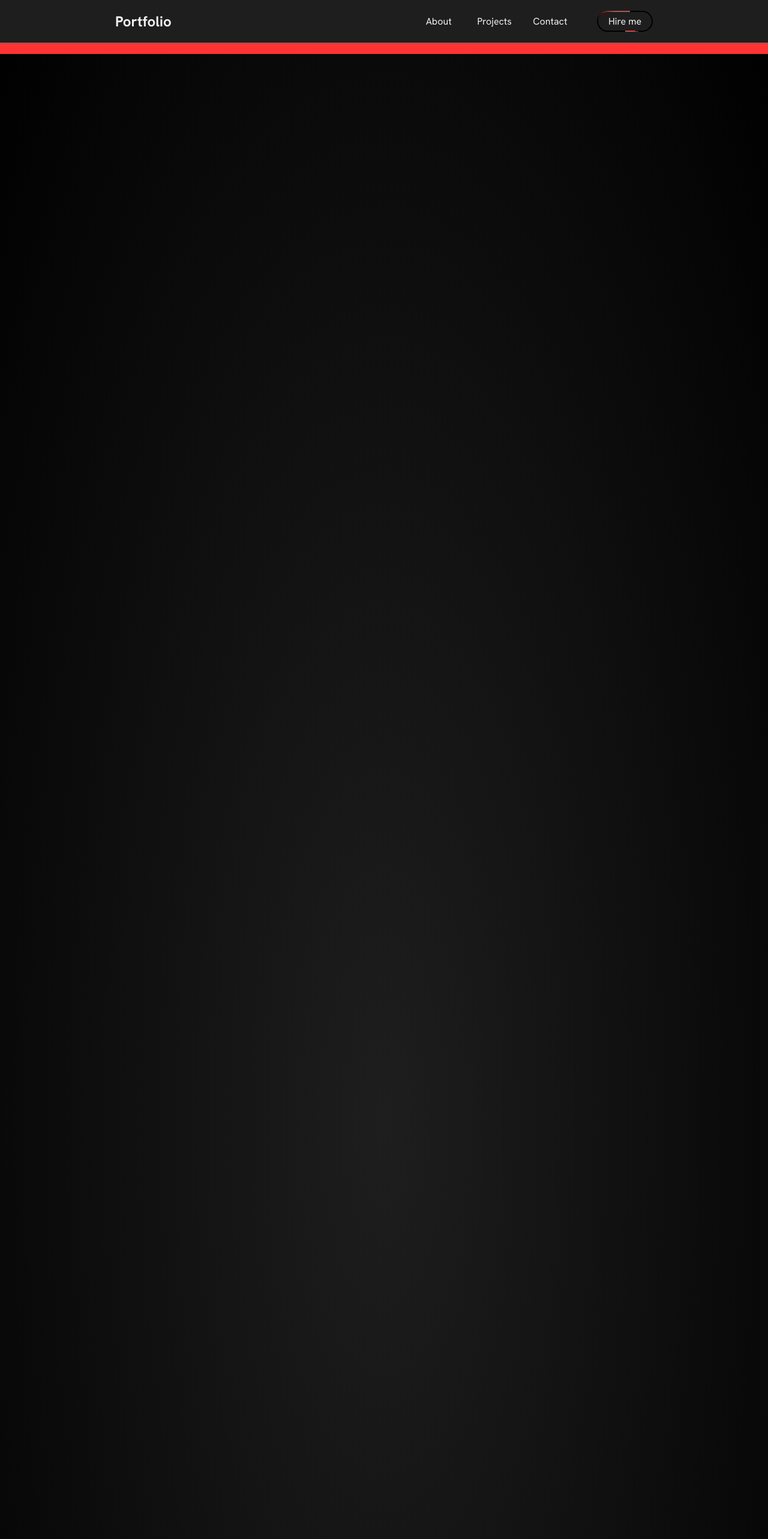
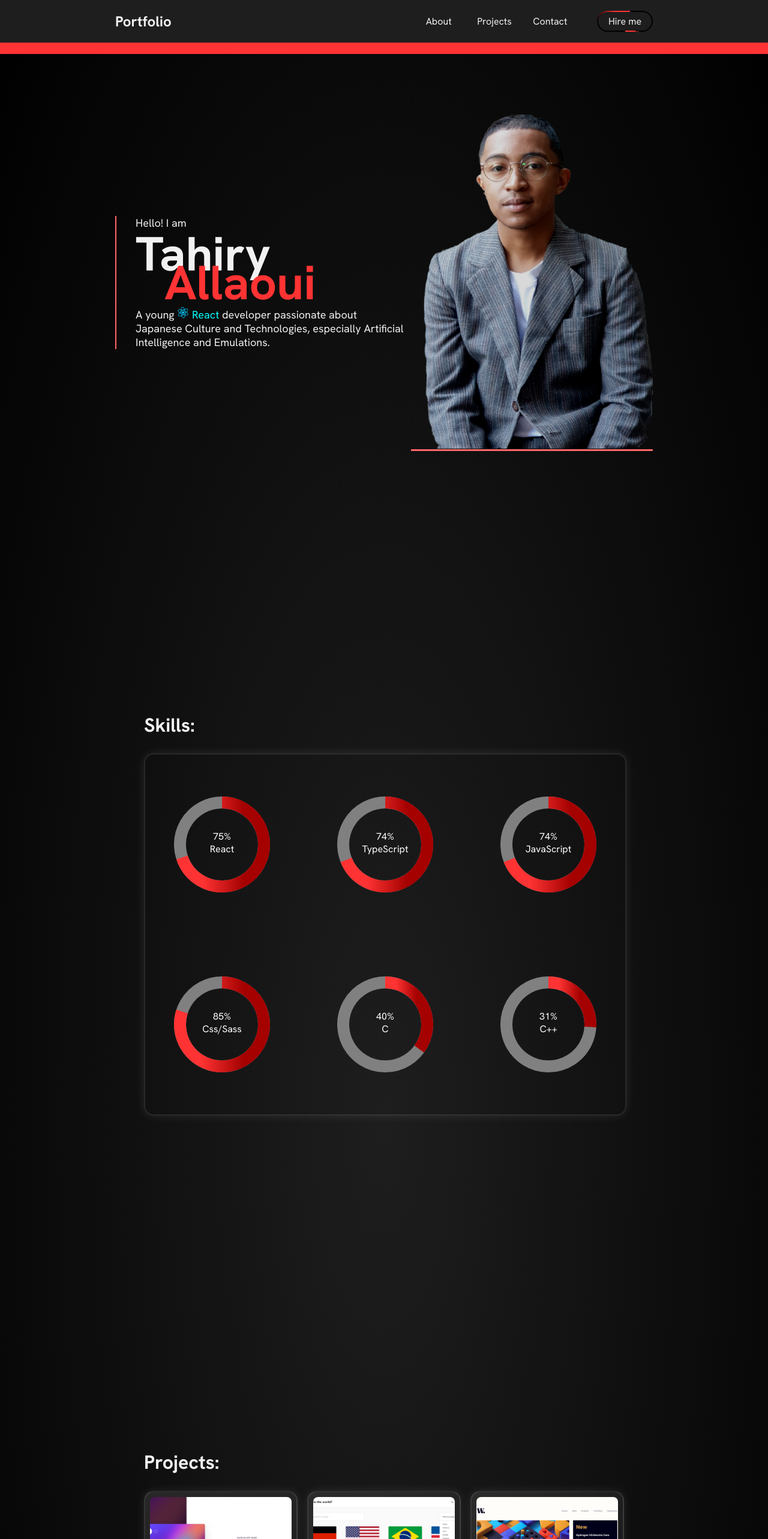
Before and after one commit to TahiryAllaoui/portfolio, a React (Vite) app: page / in a window 1280 px wide. Shown: the top 2566 px of the page at 60% size. Built offline with nearby package versions, Linux system fonts and the light colour scheme.

Commit message:
Slide effect operationel

```diff
--- a/src/components/App.tsx
+++ b/src/components/App.tsx
@@ -1,3 +1,4 @@
+import { useState } from 'react'
 import '../style/App.scss'
 import About from './About'
 import Header from './Header'
@@ -5,6 +6,9 @@ import Project from './Project'
 import Skills from './Skills'
 
 function App() {
+  const [nameClass, setNameClass] = useState('');
+  setTimeout(() => {
+    setNameClass('hidden');
     const observer = new IntersectionObserver((entries) => {
       entries.forEach((entry) => {
         console.log(entry);
@@ -19,14 +23,16 @@ function App() {
 
     const hiddenElements = document.querySelectorAll('.hidden');
     hiddenElements.forEach((elmts) => observer.observe(elmts));
+  }, 10)
+
 
   return (
     <div className='app'>
       <div className="line"></div>
       <Header />
-      <About className='hidden' />
-      <Skills className='hidden-skill' />
-      <Project className='hidden' />
+      <About className={nameClass} />
+      <Skills className={nameClass}  />
+      <Project className={nameClass}  />
     </div>
   )
 }
--- a/src/style/About.scss
+++ b/src/style/About.scss
@@ -59,7 +59,6 @@
         background-repeat: no-repeat;
         background-size: contain;
         background-position: center;
-        // animation: 'grow' 700ms;
     }
 }
 
@@ -67,7 +66,7 @@
     opacity: 0;
     filter: blur(5px);
     transform: translateX(-100%);
-    transition: all 3000ms;
+    transition: all 2000ms;
 }
 
 .show {
--- a/src/style/Project.scss
+++ b/src/style/Project.scss
@@ -108,16 +108,3 @@
         }
     }
 }
-
-.hidden {
-    opacity: 0;
-    filter: blur(5px);
-    transform: translateX(-100%);
-    transition: all 3000ms;
-}
-
-.show {
-    opacity: 1;
-    filter: blur(0);
-    transform: translateX(0);
-}
--- a/src/style/Skills.scss
+++ b/src/style/Skills.scss
@@ -49,16 +49,3 @@
     }
 
 }
-
-.hidden-skill {
-    opacity: 0;
-    filter: blur(5px);
-    transform: translateX(100%);
-    transition: all 3000ms;
-}
-
-.show {
-    opacity: 1;
-    filter: blur(0);
-    transform: translateX(0);
-}
```
Lines whose indentation alone changed are shown as unchanged.
